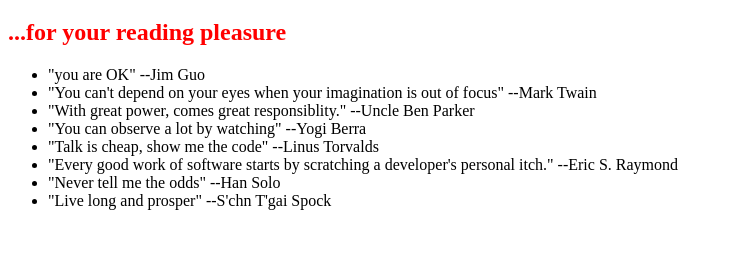
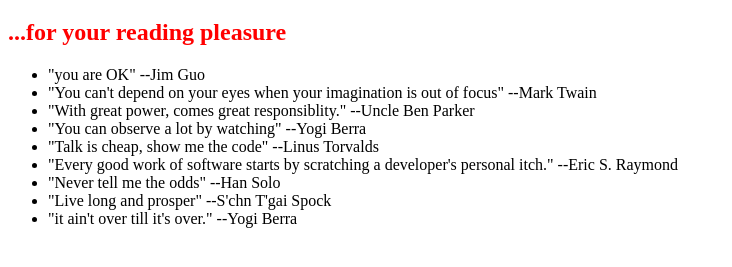
Before and after one commit to guozhenkui/0main_opensap_repo, a plain HTML site: page index.html in a window 1280 px wide. Shown: the part 61-328 px from the top of the page, without its empty margins (0-732 px from the left). Drawn offline with Linux system fonts and the light colour scheme.

Commit message:
Added 2nd Yogi Berra quote

```diff
--- a/index.html
+++ b/index.html
@@ -17,6 +17,7 @@
 			<li>"Every good work of software starts by scratching a developer's personal itch." --Eric S. Raymond</li>
 			<li>"Never tell me the odds" --Han Solo</li>
 			<li>"Live long and prosper" --S'chn T'gai Spock</li>
+			<li>"it ain't over till it's over." --Yogi Berra</li>
 		</ul>
 	</body>
 </html>
```
